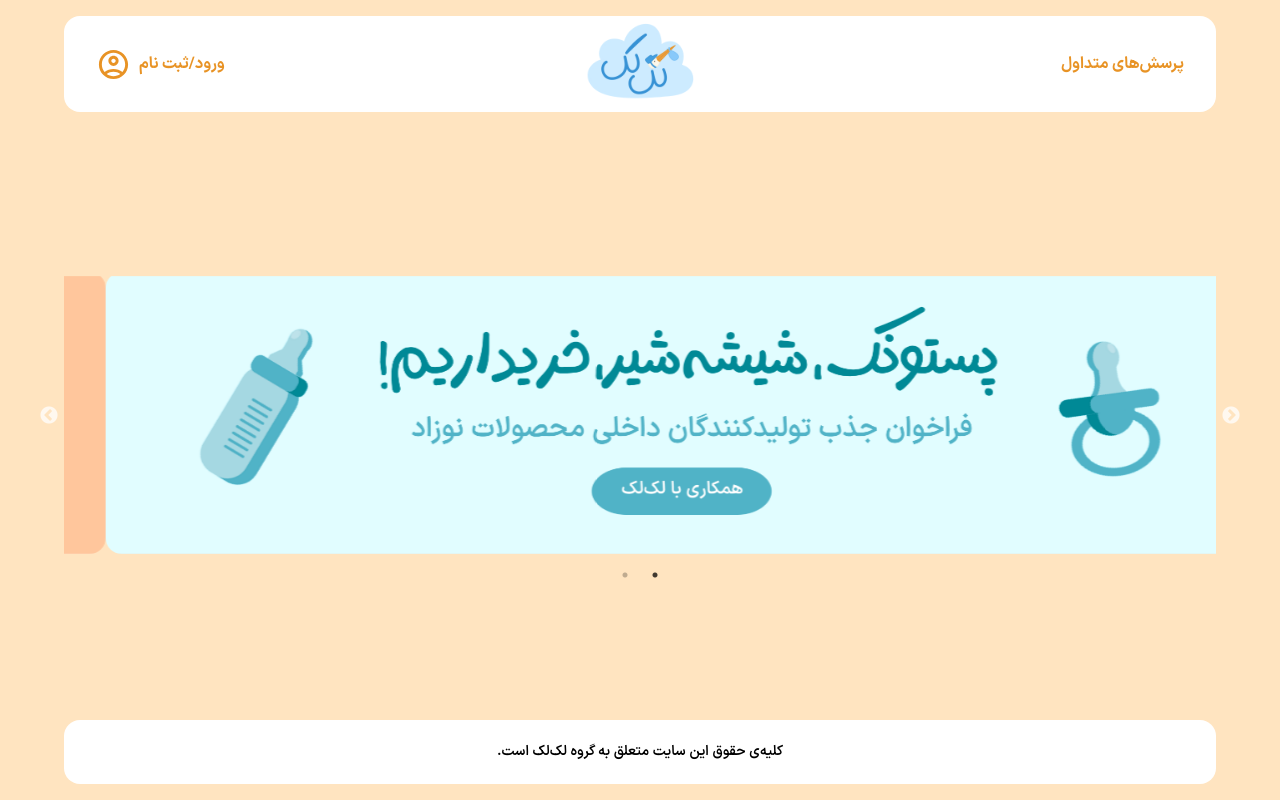
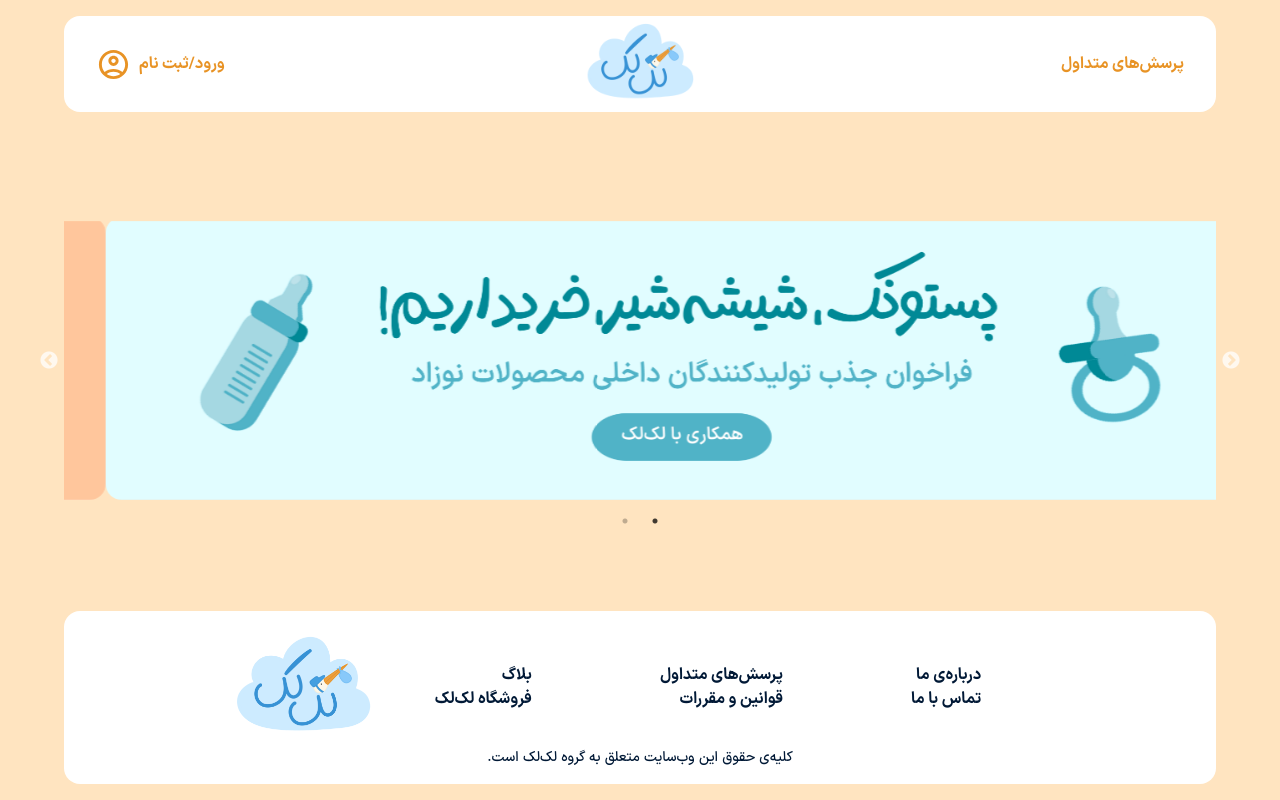
Before and after one commit to SAD-LakLak/Frontend-Supplier, a React (Vite) app: page / in a window 1280 px wide. Built offline with nearby package versions, Linux system fonts and the light colour scheme.

Commit message:
fix: change footer

```diff
--- a/src/assets/font/fonts.css
+++ b/src/assets/font/fonts.css
@@ -8,6 +8,11 @@
   src: url("IRANSansXDemiBold.ttf") format("truetype");
 }
 
+@font-face {
+  font-family: "IRANSansXMedium";
+  src: url("IRANSansXMedium.ttf") format("truetype");
+}
+
 .font-IRANSansXBold {
   font-family: IRANSansXBold;
 }
@@ -15,3 +20,7 @@
 .font-IRANSansXDemiBold {
   font-family: IRANSansXDemiBold;
 }
+
+.font-IRANSansXMedium {
+  font-family: IRANSansXMedium;
+}
--- a/src/components/Home/Footer.tsx
+++ b/src/components/Home/Footer.tsx
@@ -1,10 +1,52 @@
 import React from "react";
+import {Link} from "react-router-dom";
 
 function Footer() {
     return (
-        <div className={"flex justify-center items-center h-16 bg-white rounded-2xl px-4"}>
-            <p dir={"rtl"} className={"font-IRANSansXDemiBold text-black text-sm"}>
-                کلیه‌ی حقوق این سایت متعلق به گروه لک‌لک است.
+        <div className={"flex flex-col justify-center items-center h-auto bg-white rounded-2xl px-8 py-4"}>
+            <div className={"flex flex-row justify-center items-center h-auto"}>
+                <div>
+                    <img src={"./images/logo.png"} style={{ width: "136px", height: "121px" }}/>
+                </div>
+                <div className={"flex flex-col items-end h-auto px-16"}>
+                    <Link to="/blog">
+                        <p className={"font-IRANSansXBold text-onBackground"}>
+                            بلاگ
+                        </p>
+                    </Link>
+                    <Link to="/">
+                        <p className={"font-IRANSansXBold text-onBackground"}>
+                            فروشگاه لک‌لک
+                        </p>
+                    </Link>
+                </div>
+                <div className={"flex flex-col items-end h-auto px-16"}>
+                    <Link to="/faq">
+                        <p className={"font-IRANSansXBold text-onBackground"}>
+                            پرسش‌های متداول
+                        </p>
+                    </Link>
+                    <Link to="/privacy-policy">
+                        <p className={"font-IRANSansXBold text-onBackground"}>
+                            قوانین و مقررات
+                        </p>
+                    </Link>
+                </div>
+                <div className={"flex flex-col items-end h-auto px-16"}>
+                    <Link to="/about-us">
+                        <p className={"font-IRANSansXBold text-onBackground"}>
+                            درباره‌ی ما
+                        </p>
+                    </Link>
+                    <Link to="/contact-us">
+                        <p className={"font-IRANSansXBold text-onBackground"}>
+                            تماس با ما
+                        </p>
+                    </Link>
+                </div>
+            </div>
+            <p dir={"rtl"} className={"font-IRANSansXMedium text-sm size-14px text-onBackground"}>
+                کلیه‌ی حقوق این وب‌سایت متعلق به گروه لک‌لک است.
             </p>
         </div>
     );
--- a/tailwind.config.js
+++ b/tailwind.config.js
@@ -8,7 +8,7 @@
     theme: {
         extend: {
             fontFamily: {
-                custom: ['IRANSansXBold', 'IRANSansXDemiBold'],
+                custom: ['IRANSansXBold', 'IRANSansXDemiBold', 'IRANSansXMedium'],
             },
             colors: {
                 primary: "#E89325",
```
